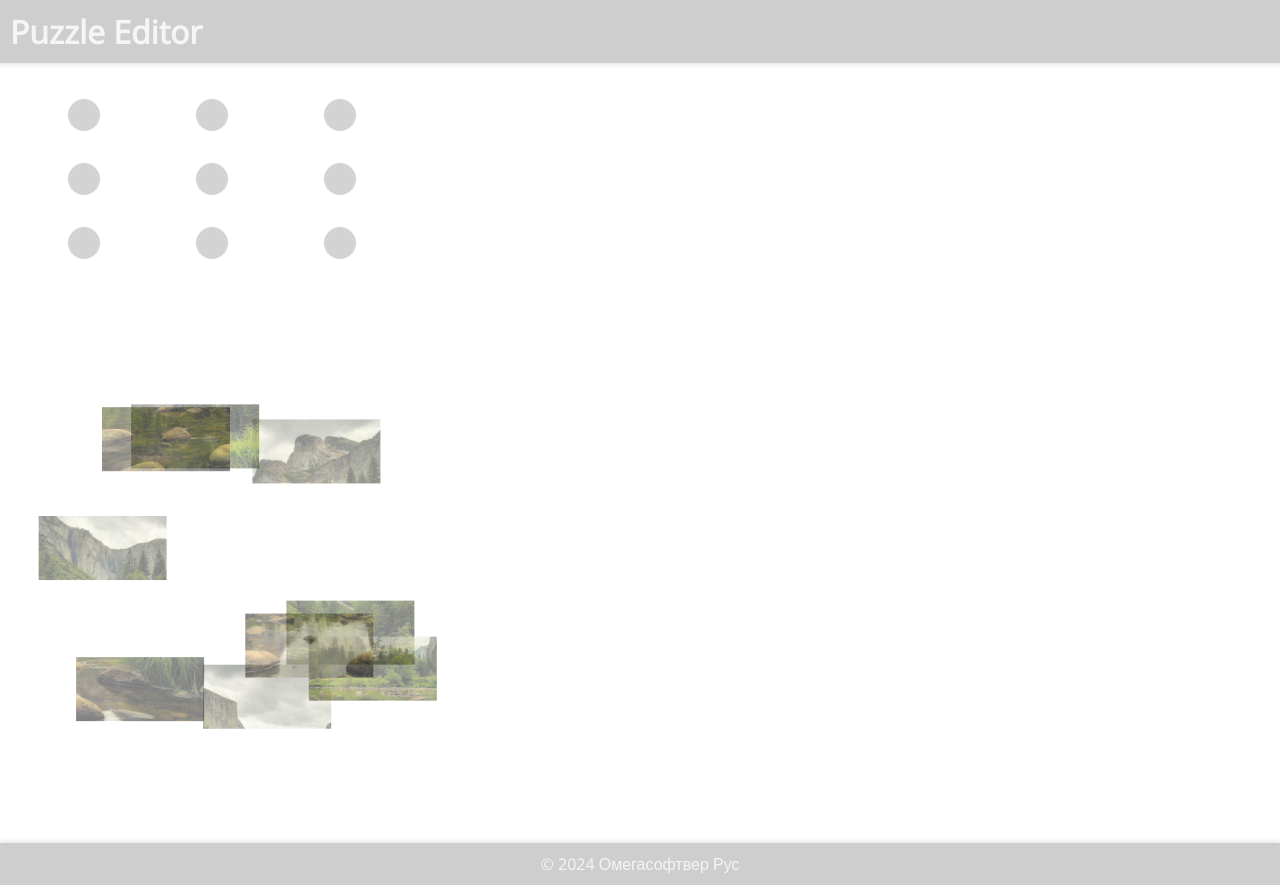
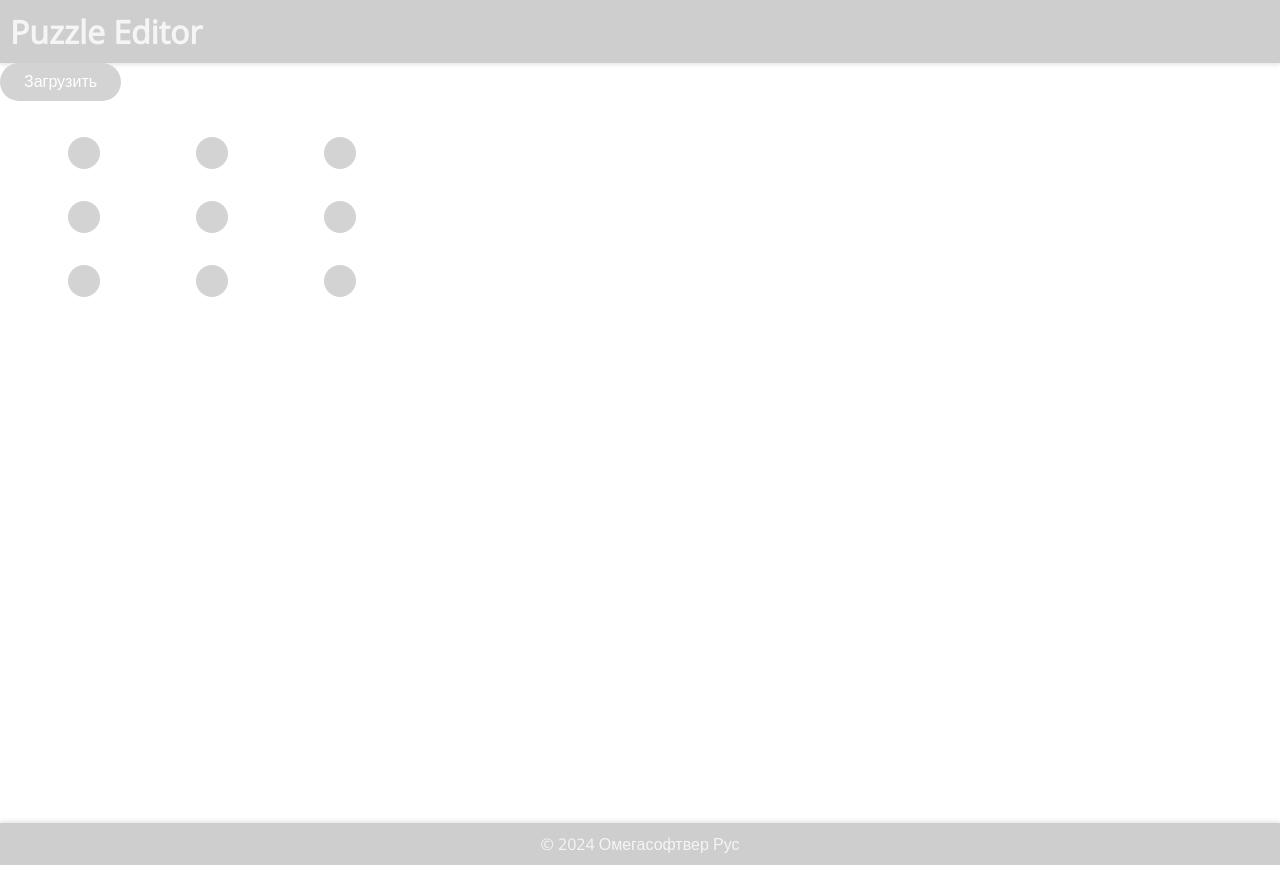
Before and after one commit to Rus7Iv/puzzle-editor, a React (Create React App) app: page / in a window 1280 px wide. Built offline with nearby package versions, Linux system fonts and the light colour scheme.

Commit message:
added upload images

```diff
--- a/src/App.tsx
+++ b/src/App.tsx
@@ -1,5 +1,6 @@
 import Footer from "./components/Footer/Footer";
 import Header from "./components/Header/Header";
+import ImageUploader from "./components/ImageUpload/ImageUpload";
 import PuzzleBoard from "./components/PuzzleBoard/PuzzleBoard";
 
 function App() {
@@ -7,7 +8,10 @@ function App() {
     <>
       <Header />
       <div className="content">
-        <PuzzleBoard />
+        <div className='main'>
+          <ImageUploader />
+          <PuzzleBoard />
+        </div>
       </div>
       <Footer />
     </>
--- a/src/components/ImageUpload/ImageUpload.styles.css
+++ b/src/components/ImageUpload/ImageUpload.styles.css
@@ -7,6 +7,7 @@
   padding: 10px 24px;
   cursor: pointer;
   transition: background-color 0.3s ease;
+  width: fit-content;
 }
 
 .btn-upload:hover {
--- a/src/components/PuzzleBoard/PuzzleBoard.tsx
+++ b/src/components/PuzzleBoard/PuzzleBoard.tsx
@@ -1,13 +1,4 @@
 import { useRef, useEffect, MouseEvent } from "react";
-import img11 from '../../assets/images/11.jpg';
-import img12 from '../../assets/images/12.jpg';
-import img13 from '../../assets/images/13.jpg';
-import img21 from '../../assets/images/21.jpg';
-import img22 from '../../assets/images/22.jpg';
-import img23 from '../../assets/images/23.jpg';
-import img31 from '../../assets/images/31.jpg';
-import img32 from '../../assets/images/32.jpg';
-import img33 from '../../assets/images/33.jpg';
 import "./PuzzleBoard.styles.css";
 import Circle from "../../assets/Circle";
 
@@ -19,7 +10,7 @@ interface Selected {
 const PuzzleBoard = () => {
   const selected = useRef<Selected | null>(null);
 
-  const imagePieces = [img11, img12, img13, img21, img22, img23, img31, img32, img33];
+  const imagePieces = Array.from({ length: 9 }, (_, i) => localStorage.getItem(`image_part_${Math.floor(i / 3)}_${i % 3}`) || '');
 
   const places = imagePieces.map((piece, index) => ({
     image: piece,
@@ -28,7 +19,7 @@ const PuzzleBoard = () => {
 
   const pieces = places.map((piece, index) => ({
     image: piece.image,
-    position: [Math.random() * 300, Math.random() * 300 + 300]
+    position: [Math.random() * 300, Math.random() * 250 + 300]
   }));
 
   const handleMouseDown = (event: MouseEvent<HTMLDivElement>, index: number) => {
@@ -38,8 +29,8 @@ const PuzzleBoard = () => {
   const handleMouseMove = (event: globalThis.MouseEvent) => {
     if (selected.current) {
       const { element, index } = selected.current;
-      const positionX = event.pageX - (element as HTMLDivElement).offsetWidth / 2;
-      const positionY = event.pageY - 96;
+      const positionX = event.pageX - (element as HTMLDivElement).offsetWidth / 2 - 16;
+      const positionY = event.pageY - 112;
       const targetX = places[index].position[0];
       const targetY = places[index].position[1];
       const differenceX = Math.abs(positionX - targetX);
@@ -115,7 +106,6 @@ const PuzzleBoard = () => {
       ))}
     </div>
   );
-
 }
 
 export default PuzzleBoard;
```
